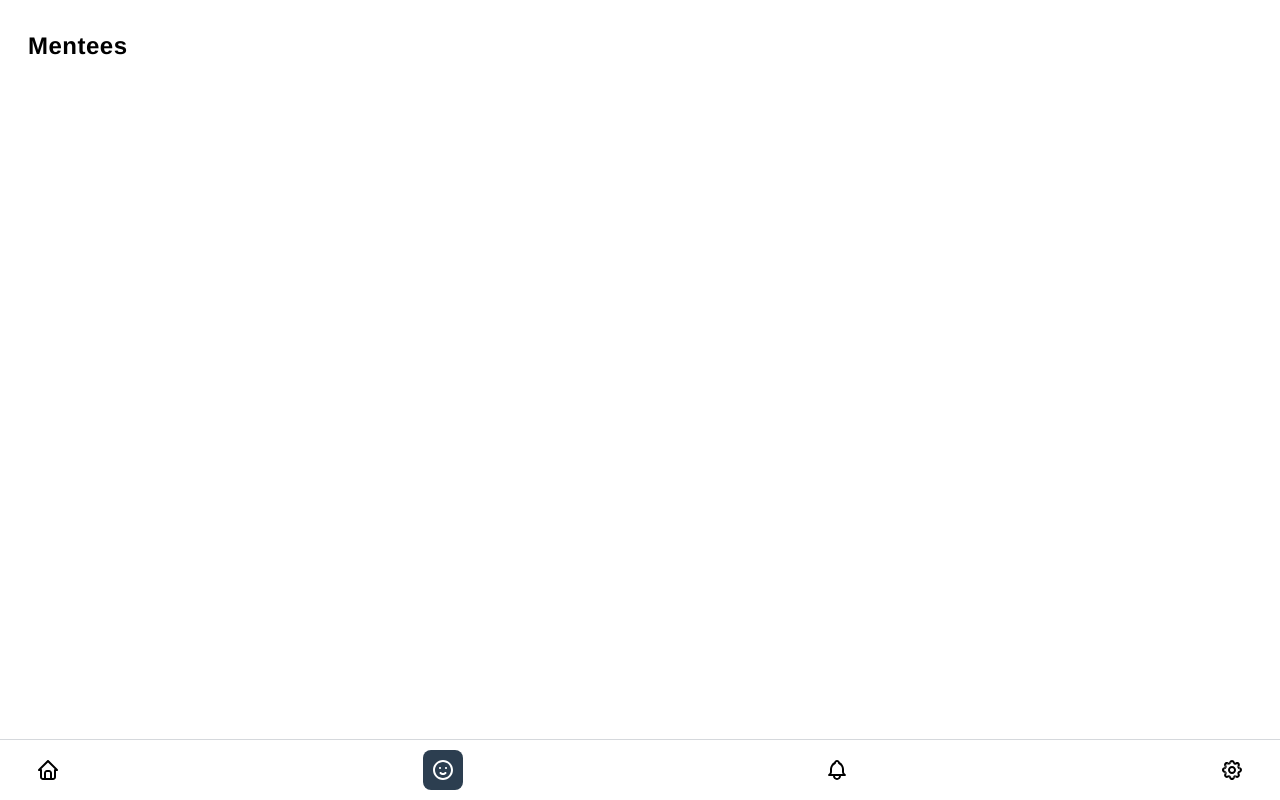
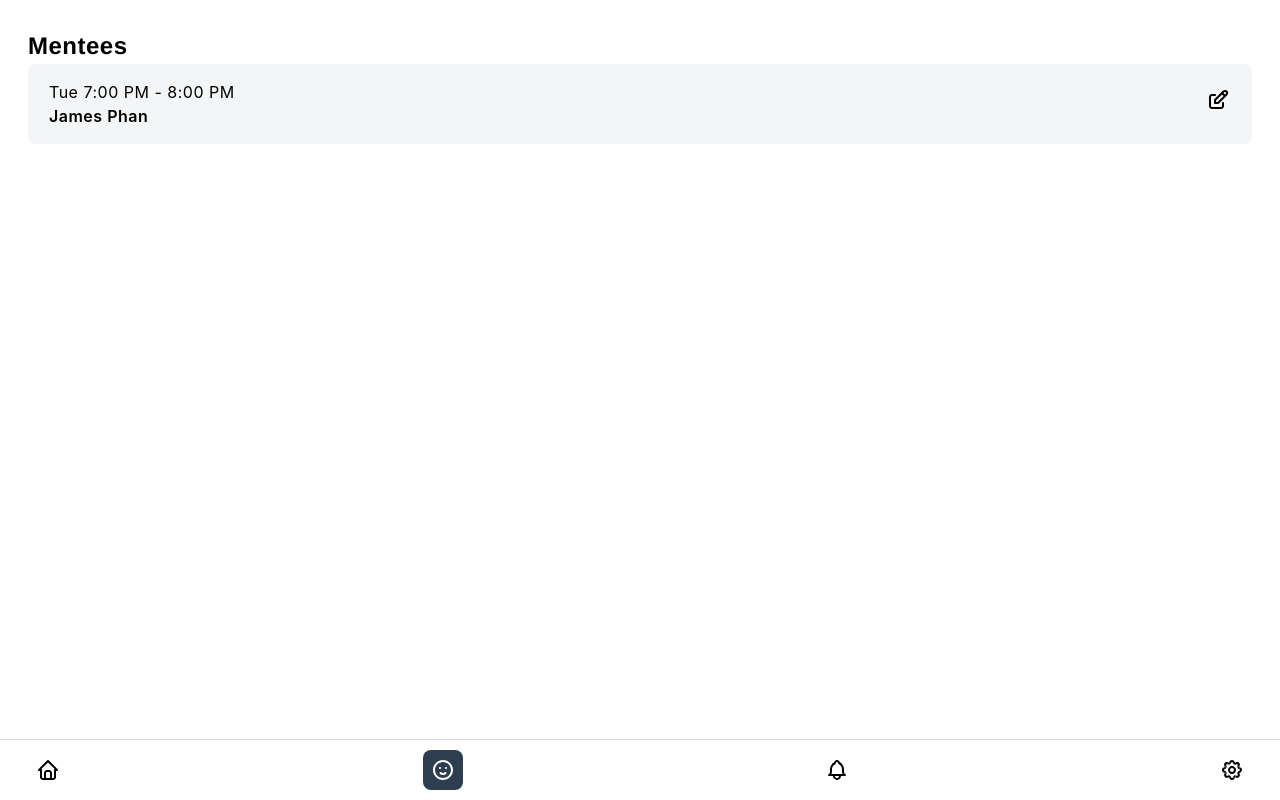
Before and after one commit to saayan-pg0002/Earth-373, a React (Create React App) app: page /mentees in a window 1280 px wide. Built offline with nearby package versions, Linux system fonts and the light colour scheme; a web font is replaced by a local one.

Commit message:
Create MenteeItem and NotificationItem

```diff
--- a/package.json
+++ b/package.json
@@ -15,7 +15,7 @@
     "react": "^17.0.2",
     "react-dom": "^17.0.2",
     "react-router-dom": "^5.3.0",
-    "react-scripts": "4.0.3",
+    "react-scripts": "^4.0.3",
     "typescript": "^4.1.2",
     "web-vitals": "^1.0.1"
   },
--- a/src/apps/Mentees.tsx
+++ b/src/apps/Mentees.tsx
@@ -1,7 +1,27 @@
+import { MenteeItem, MenteeItemProps } from "../components/MenteeItem";
+
 const Mentees: React.FC<{}> = () => {
   return (
-    <main className='container'>
-      <h1 className='page-title'>Mentees</h1>
+    <main className="container">
+      <h1 className="page-title">Mentees</h1>
+      <MenteeItem
+        menteeName="James Phan"
+        clockInTime={(() => {
+          const date: Date = new Date();
+          date.setHours(19, 0);
+          return date;
+        })()}
+        clockOutTime={(() => {
+          const date: Date = new Date();
+          date.setHours(20, 0);
+          return date;
+        })()}
+        dayOfWeek={(() => {
+          const date: Date = new Date();
+          date.setUTCDate(5);
+          return date;
+        })()}
+      />
     </main>
   );
 };
--- a/src/apps/Notifications.tsx
+++ b/src/apps/Notifications.tsx
@@ -1,7 +1,20 @@
+import {
+  NotificationItem,
+  NotificationItemProps,
+} from "../components/NotificationItem";
+
 const Notifications: React.FC<{}> = () => {
   return (
-    <main className='container'>
-      <h1 className='page-title'>Notifications</h1>
+    <main className="container">
+      <h1 className="page-title">Notifications</h1>
+      <NotificationItem
+        message="Welcome new mentors to the BayTree Centre! "
+        date={(() => {
+          const date: Date = new Date();
+          date.setUTCDate(5);
+          return date;
+        })()}
+      />
     </main>
   );
 };
--- /dev/null
+++ b/src/components/MenteeItem.tsx
@@ -0,0 +1,43 @@
+import { ContainedIcon, IconName, IconColors } from "./Icon";
+import { getStartEndFormattedTimeString } from "../util/date";
+
+import React from "react";
+
+const weekday = new Array(7);
+weekday[0] = "Sun";
+weekday[1] = "Mon";
+weekday[2] = "Tue";
+weekday[3] = "Wed";
+weekday[4] = "Thu";
+weekday[5] = "Fri";
+weekday[6] = "Sat";
+
+export const MenteeItem: React.FC<MenteeItemProps> = ({
+  menteeName,
+  clockInTime,
+  clockOutTime,
+  dayOfWeek,
+}) => {
+  return (
+    <div className="mentee-item">
+      <div className="body">
+        <p className="subtext"> </p>
+        {weekday[dayOfWeek.getDay()]}{" "}
+        {getStartEndFormattedTimeString(clockInTime, clockOutTime)}
+        <p className="semi-bold">{menteeName}</p>
+      </div>
+      <ContainedIcon
+        name={IconName.edit}
+        color={IconColors.black}
+        backgroundColor={IconColors.transparent}
+      ></ContainedIcon>
+    </div>
+  );
+};
+
+export interface MenteeItemProps {
+  menteeName: string;
+  clockInTime: Date;
+  clockOutTime: Date;
+  dayOfWeek: Date;
+}
--- /dev/null
+++ b/src/components/NotificationItem.tsx
@@ -0,0 +1,35 @@
+import { ContainedIcon, IconName, IconColors } from "./Icon";
+import {
+  getStartEndFormattedTimeString,
+  getFormatedDayMonthYearString,
+} from "../util/date";
+
+import React from "react";
+
+const weekday = new Array(7);
+weekday[0] = "Sun";
+weekday[1] = "Mon";
+weekday[2] = "Tue";
+weekday[3] = "Wed";
+weekday[4] = "Thu";
+weekday[5] = "Fri";
+weekday[6] = "Sat";
+
+export const NotificationItem: React.FC<NotificationItemProps> = ({
+  message,
+  date,
+}) => {
+  return (
+    <div className="notification-item">
+      <div className="body">
+        <p className="subtext">{getFormatedDayMonthYearString(date)}</p>
+        <p>{message}</p>
+      </div>
+    </div>
+  );
+};
+
+export interface NotificationItemProps {
+  message: string;
+  date: Date;
+}
--- a/src/stylesheets/components/icon.scss
+++ b/src/stylesheets/components/icon.scss
@@ -1,4 +1,4 @@
-@import '../util/';
+@import "../util/";
 
 .icon {
   display: flex;
--- a/src/stylesheets/components/index.scss
+++ b/src/stylesheets/components/index.scss
@@ -1,6 +1,8 @@
-@import './buttons.scss';
-@import './icon.scss';
-@import './nav.scss';
-@import './session-item.scss';
-@import './session-list.scss';
-@import './week-schedule-calendar.scss';
+@import "./buttons.scss";
+@import "./icon.scss";
+@import "./nav.scss";
+@import "./session-item.scss";
+@import "./session-list.scss";
+@import "./week-schedule-calendar.scss";
+@import "./mentee-item.scss";
+@import "./notification.scss";
--- /dev/null
+++ b/src/stylesheets/components/mentee-item.scss
@@ -0,0 +1,37 @@
+@import "../util/";
+
+.mentee-item {
+  background-color: $grey-50;
+  padding: 1rem 0.875rem 1rem 1.3125rem;
+  border-radius: $border-radius;
+  display: flex;
+  justify-content: space-between;
+  transition: all $fade-duration-fast ease;
+
+  &:hover,
+  &:focus {
+    box-shadow: $grey-200 0px 0px 0px 5px;
+    outline: $border-width solid $grey-600;
+  }
+
+  &.ongoing {
+    background-color: $baytree-green;
+
+    &:hover,
+    &:focus {
+      box-shadow: $baytree-green-600 0px 0px 0px 5px;
+      outline: none;
+    }
+
+    .body p {
+      color: $white;
+    }
+  }
+
+  .body {
+    .ongoing-tag {
+      font-size: 1rem;
+      margin-bottom: 1rem;
+    }
+  }
+}
--- /dev/null
+++ b/src/stylesheets/components/notification.scss
@@ -0,0 +1,37 @@
+@import "../util/";
+
+.notification-item {
+  background-color: $grey-50;
+  padding: 1rem 0.875rem 1rem 1.3125rem;
+  border-radius: $border-radius;
+  display: flex;
+  justify-content: space-between;
+  transition: all $fade-duration-fast ease;
+
+  &:hover,
+  &:focus {
+    box-shadow: $grey-200 0px 0px 0px 5px;
+    outline: $border-width solid $grey-600;
+  }
+
+  &.ongoing {
+    background-color: $baytree-green;
+
+    &:hover,
+    &:focus {
+      box-shadow: $baytree-green-600 0px 0px 0px 5px;
+      outline: none;
+    }
+
+    .body p {
+      color: $white;
+    }
+  }
+
+  .body {
+    .ongoing-tag {
+      font-size: 1rem;
+      margin-bottom: 1rem;
+    }
+  }
+}
--- a/src/util/date.ts
+++ b/src/util/date.ts
@@ -1,11 +1,26 @@
 const DaysOfWeek: String[] = [
-  'Sunday',
-  'Monday',
-  'Tuesday',
-  'Wednesday',
-  'Thursday',
-  'Friday',
-  'Saturday',
+  "Sunday",
+  "Monday",
+  "Tuesday",
+  "Wednesday",
+  "Thursday",
+  "Friday",
+  "Saturday",
+];
+
+const Months: String[] = [
+  "January",
+  "February",
+  "March",
+  "April",
+  "May",
+  "June",
+  "July",
+  "August",
+  "September",
+  "October",
+  "November",
+  "December",
 ];
 
 export const getCurrentWeekDateObjects = (
@@ -69,7 +84,16 @@ const getFormattedTimeString = (date: Date): string => {
   hour = hour > 12 ? hour - 12 : hour;
 
   const minute: number = date.getMinutes();
-  const timePeriod: string = date.toLocaleTimeString().split(' ')[1];
+  const timePeriod: string = date.toLocaleTimeString().split(" ")[1];
 
   return `${hour}:${minute < 10 ? `0${minute}` : minute} ${timePeriod}`;
 };
+
+// e.g Monday, October 4 2021
+export const getFormatedDayMonthYearString = (date: Date): string => {
+  const dayOfWeek = DaysOfWeek[date.getDay()];
+  const datenumber = date.getDate();
+  const monthName = Months[date.getMonth()];
+  const year = date.getFullYear(); // 2019
+  return `${dayOfWeek}, ${datenumber} ${monthName} ${year}`;
+};
```
